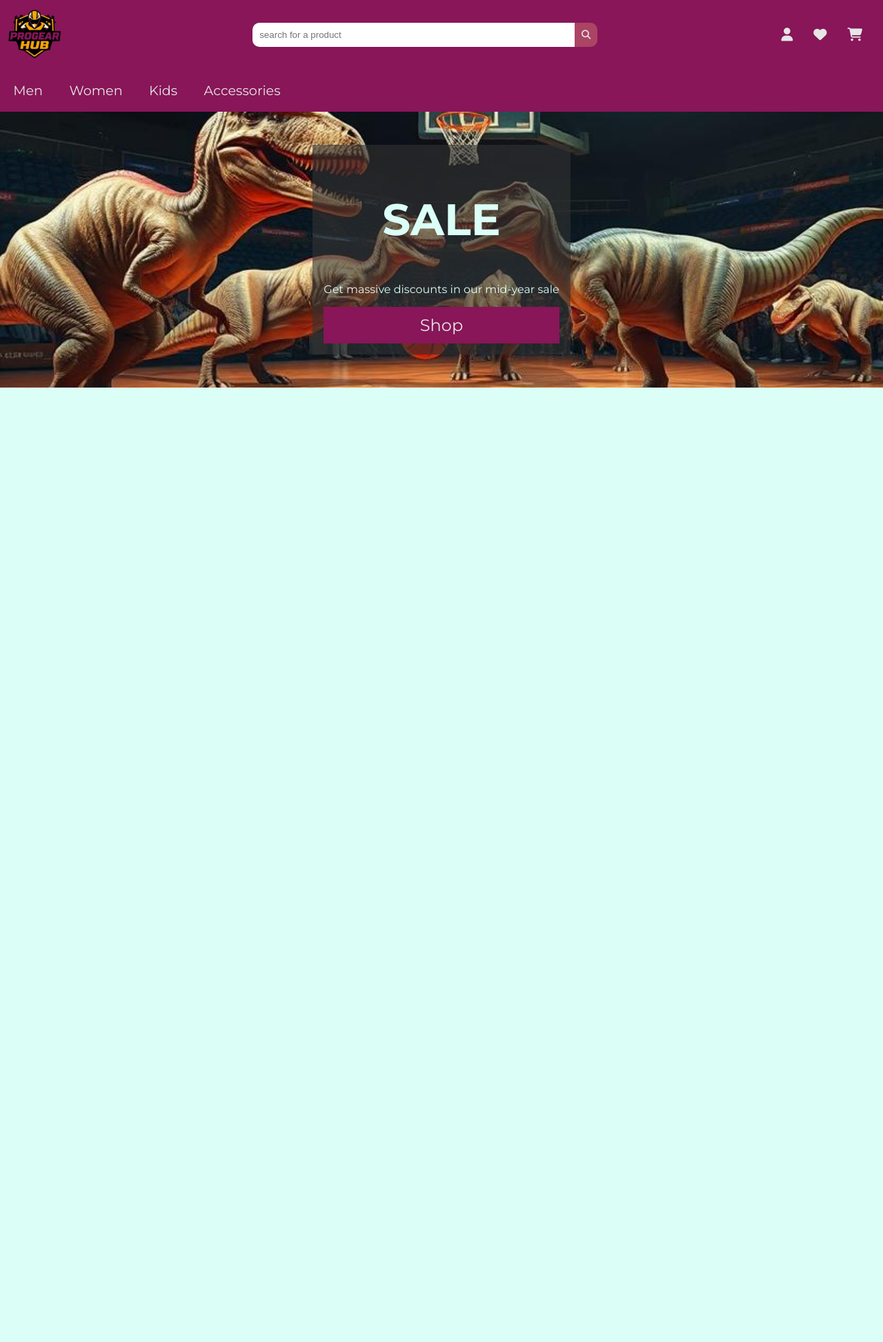
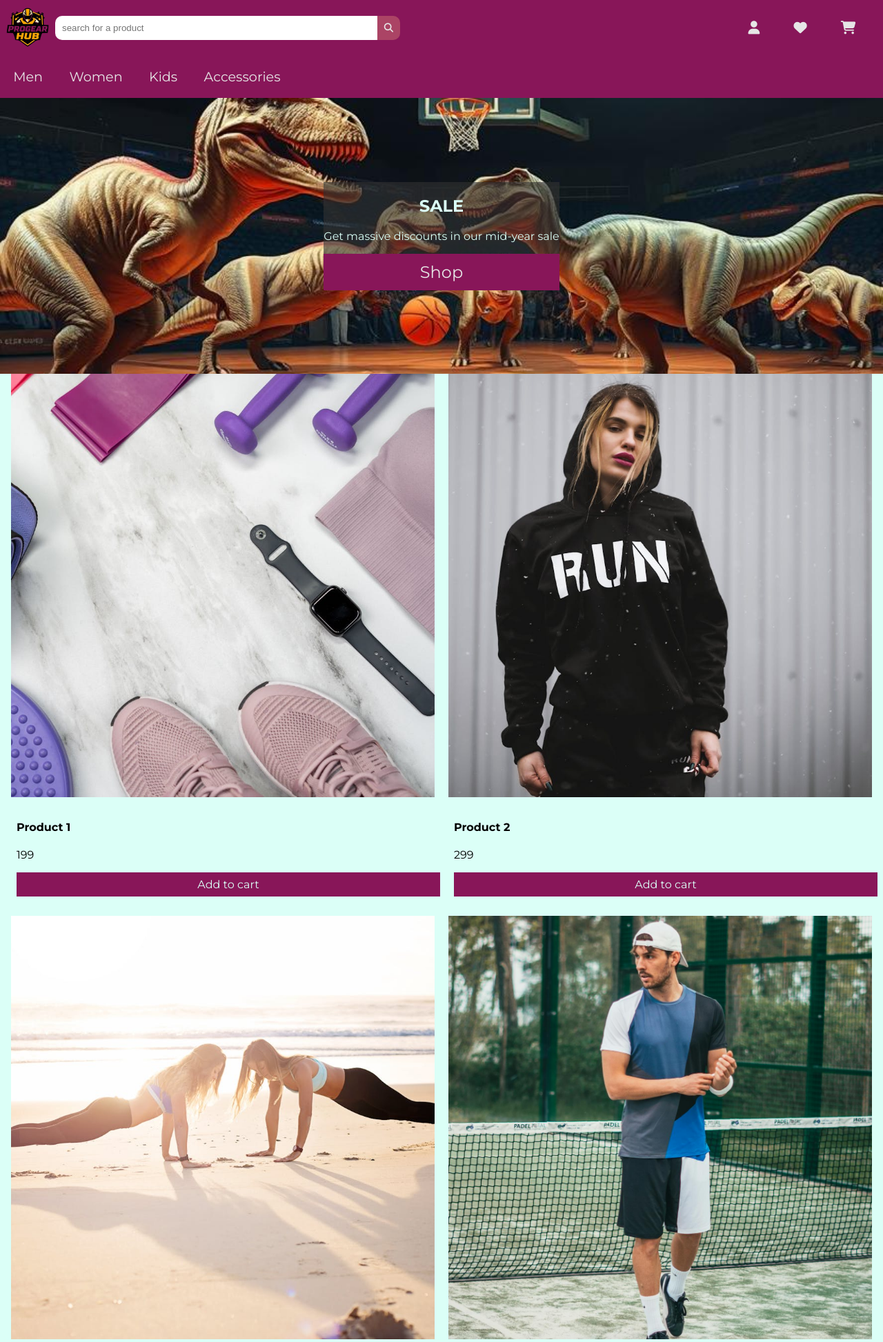
Before and after one commit to sebas265/classwork, a PHP site: page / in a window 1280 px wide. Shown: the top 1946 px of the page at 69% size. Before the commit the page ends 562 px from the top, so only its background shows below. Run offline with PHP 8.4, Linux system fonts and the light colour scheme.

Commit message:
added product cards

```diff
--- /dev/null
+++ b/desktop.css
@@ -0,0 +1,9 @@
+@media screen and (min-width:900px) {
+    .product-nav {
+        flex-direction: row;
+        max-height: 100px;
+    }
+    .nav-button {
+        display: none;
+    }
+}
--- a/index.html
+++ b/index.html
@@ -7,15 +7,20 @@
     <meta charset="utf-8">
     <link rel="icon" href="logo.jfif.png">
     <link rel="stylesheet" href="styles.css">
+    <link rel="stylesheet" href="desktop.css">
     <link rel="preconnect" href="https://fonts.googleapis.com">
     <link rel="preconnect" href="https://fonts.gstatic.com" crossorigin>
     <link href="https://fonts.googleapis.com/css2?family=Montserrat:ital,wght@0,100..900;1,100..900&display=swap"
         rel="stylesheet">
     <link rel="stylesheet" href="https://cdnjs.cloudflare.com/ajax/libs/font-awesome/6.7.2/css/all.min.css" integrity="sha512-Evv84Mr4kqVGRNSgIGL/F/aIDqQb7xQ2vcrdIwxfjThSH8CSR7PBEakCr51Ck+w+/U6swU2Im1vVX0SVk9ABhg==" crossorigin="anonymous" referrerpolicy="no-referrer" />
+    <script src="main.js"></script>
 </head>
 
 <body>
     <header class="header">
+        <button class="nav-button">
+            <i class="fa-solid fa-bars"></i>
+        </button>
         <a href="/">
             <img src="PGH.png" class="logo">
         </a>
@@ -50,7 +55,68 @@
             <a href="sale.html">Shop</a>
         </div>
     </div>
-
+    <main class="container">
+        <div class="card">
+            <img src="products/pexels-cottonbro-3927387.jpg">
+            <div class="card-content">
+                <h4 class="card-title">Product 1</h4>
+                <p class="price">199</p>
+                <a href="#" class="card-button">
+                    Add to cart
+                </a>
+            </div>
+        </div>
+        <div class="card">
+            <img src="products/pexels-kowalievska-1040424.jpg">
+            <div class="card-content">
+                <h4 class="card-title">Product 2</h4>
+                <p class="price">299</p>
+                <a href="#" class="card-button">
+                    Add to cart
+                </a>
+            </div>
+        </div>
+        <div class="card">
+            <img src="products/pexels-mastercowley-1199607.jpg">
+            <div class="card-content">
+                <h4 class="card-title">Product 3</h4>
+                <p class="price">99</p>
+                <a href="#" class="card-button">
+                    Add to cart
+                </a>
+            </div>
+        </div>
+        <div class="card">
+            <img src="products/pexels-ollivves-1103828.jpg">
+            <div class="card-content">
+                <h4 class="card-title">Product 4</h4>
+                <p class="price">199</p>
+                <a href="#" class="card-button">
+                    Add to cart
+                </a>
+            </div>
+        </div>
+        <div class="card">
+            <img src="products/pexels-olly-3768901.jpg">
+            <div class="card-content">
+                <h4 class="card-title">Product 5</h4>
+                <p class="price">199</p>
+                <a href="#" class="card-button">
+                    Add to cart
+                </a>
+            </div>
+        </div>
+        <div class="card">
+            <img src="products/pexels-olly-869243.jpg">
+            <div class="card-content">
+                <h4 class="card-title">Product 6</h4>
+                <p class="price">199</p>
+                <a href="#" class="card-button">
+                    Add to cart
+                </a>
+            </div>
+        </div>
+    </main>
 
 </body>
 
--- /dev/null
+++ b/main.js
@@ -0,0 +1,15 @@
+function onLoad() {
+    const button = document.querySelector('.nav-button')
+    const nav = document.querySelector('.product-nav')
+    // add listener for click on button
+    button.addEventListener('click', function(){
+        if( nav.classList.contains('open') ) {
+            nav.classList.remove('open')
+        }
+        else {
+            nav.classList.add('open')
+        }
+    } )
+}
+
+window.addEventListener('load', onLoad )
--- a/styles.css
+++ b/styles.css
@@ -18,7 +18,7 @@
 }
 
 .logo {
-    width: 100px;
+    width: 80px;
     display: block;
 }
 
@@ -34,6 +34,7 @@
     color: var(--lightgrey);
     font-size: 1.2em;
     text-decoration: none;
+    padding: 0.5em;
 }
 .right-nav a:hover {
     color: var(--sandy-brown);
@@ -42,6 +43,7 @@
     display: flex;
     flex-direction: row;
     margin-right: 30px;
+    margin-left: auto;
     gap: 30px;
 }
 #search-form {
@@ -49,6 +51,7 @@
     flex-direction: row;
     flex: 1;
     max-width: 500px;
+    margin-right: 30px;
 }
 #search-form input {
     padding: 0.6em;
@@ -65,10 +68,14 @@
 }
 .product-nav {
     display: flex;
-    flex-direction: row;
+    flex-direction: column;
     flex-wrap: wrap;
     min-width: 100%;
-    /* justify-content: center; */
+    max-height: 0px;
+    overflow: hidden;
+}
+.product-nav.open {
+    max-height: 50vh;
 }
 .product-nav a {
     color: var(--lightgrey);
@@ -89,12 +96,12 @@
 }
 .banner-text {
     background-color: var(--translucent-dark);
-    padding: 1em;
+    /* padding: 1em; */
     color: var(--mint-green);
     text-align: center;
 }
 .banner-text h2 {
-    font-size: 4em;
+    font-size: 1.5em;
 }
 .banner-text a {
     background-color: var(--murrey);
@@ -105,3 +112,37 @@
     padding: 0.5em;
     text-align: center;
 }
+.banner-text p {
+    white-space: wrap;
+}
+.nav-button {
+    background-color: transparent;
+    border: 1px solid transparent;
+    font-size: 2em;
+    color: var(--mint-green);
+}
+/* cards */
+.card img {
+    max-width: 100%;
+    aspect-ratio: 1/1;
+    object-fit: cover;
+}
+.card-content {
+    padding: 0.5em;
+}
+.card-button {
+    background-color: var(--murrey);
+    color: var(--mint-green);
+    padding: 0.5em;
+    text-decoration: none;
+    display: block;
+    min-width: 100%;
+    text-align: center;
+}
+.container {
+    display: grid;
+    grid-template-columns: 1fr 1fr;
+    gap: 20px;
+    margin-left: 1em;
+    margin-right: 1em;
+}
```
Also changed, not shown: products/pexels-cottonbro-3927387.jpg (added), products/pexels-kowalievska-1040424.jpg (added), products/pexels-mastercowley-1199607.jpg (added), products/pexels-ollivves-1103828.jpg (added), products/pexels-olly-3768901.jpg (added), products/pexels-olly-869243.jpg (added).
